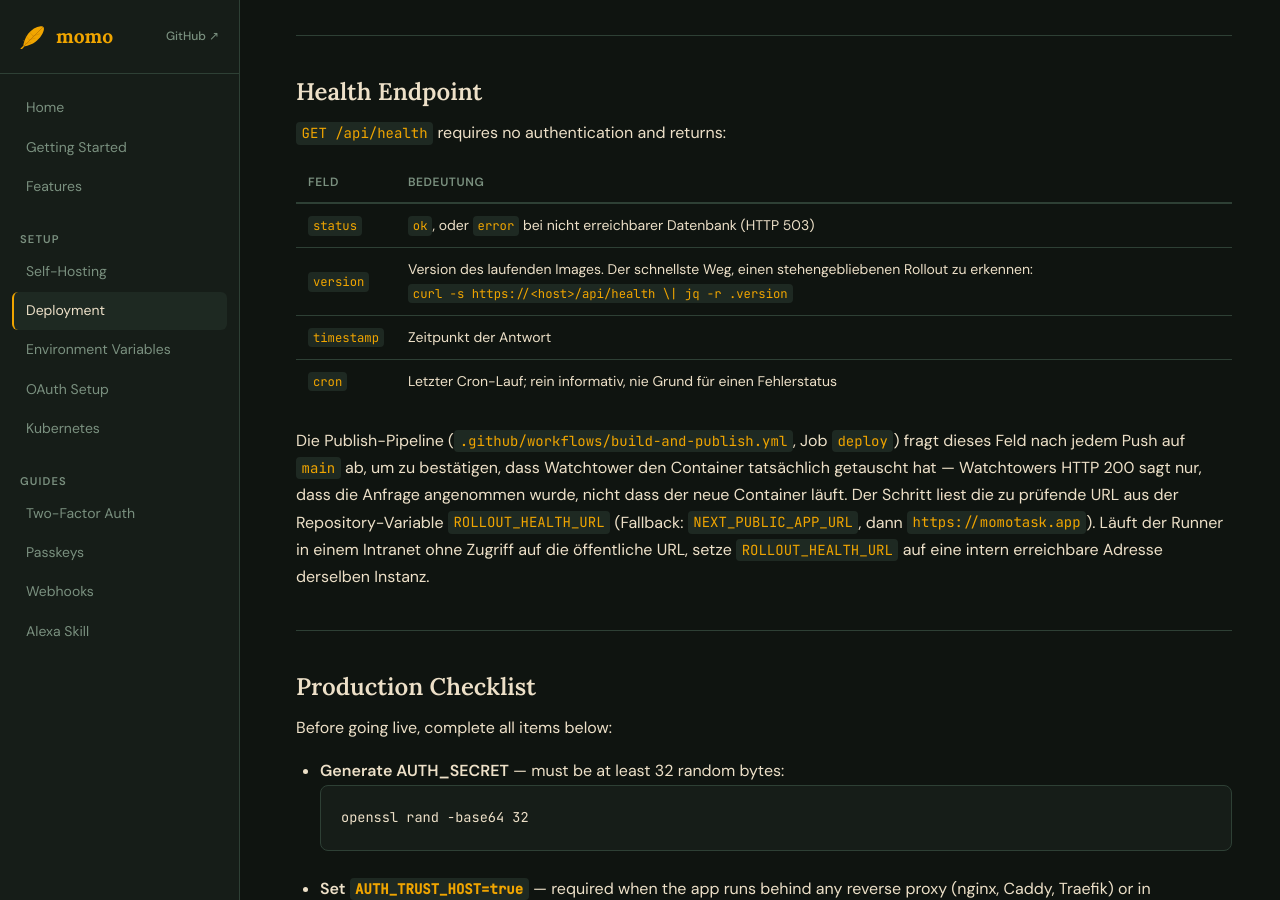
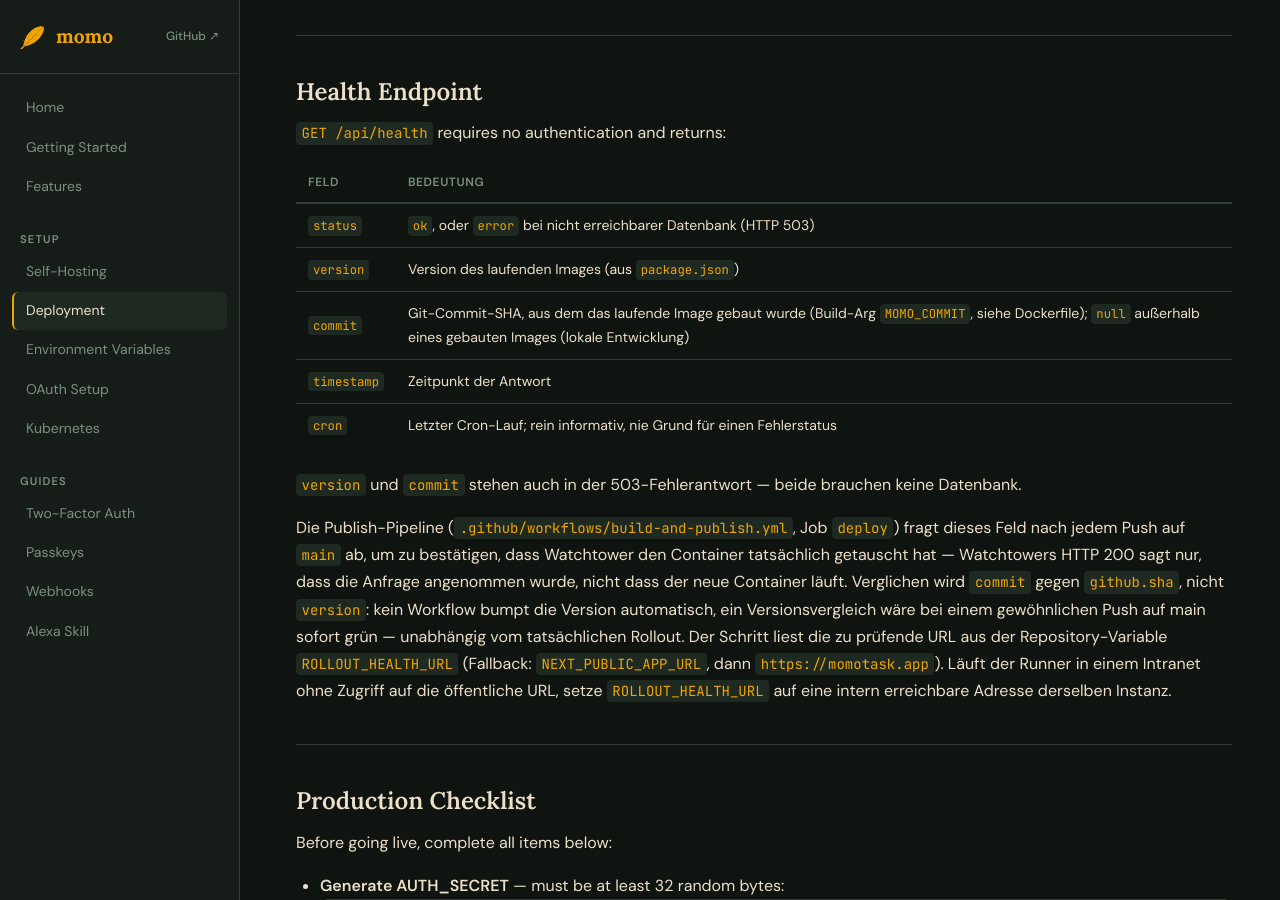
Before and after one commit to jp1337/momo, a Jekyll site: the page built from docs-site/deployment.md, in a window 1280 px wide and 900 px high, scrolled down 1846 px. Built offline with Jekyll 4.4.1, drawn with Linux system fonts in a browser that asks for light colours.

Commit message:
fix(deploy): rollout gate compares commit SHA, not a version nothing bumps
Review found the rollout-verification step compared package.json's
version against the running instance — a value no workflow bumps, so
an ordinary push to main matched on attempt 1 regardless of whether
Watchtower actually swapped the container. Bakes MOMO_COMMIT into the
image (Dockerfile runner stage, late placement so heavy stages keep
their cache), exposes it via GET /api/health (also on the 503 path,
which needs neither DB call), and compares it against github.sha
instead. Drops the unguarded raw.githubusercontent.com fetch and the
only jq call on the self-hosted runner in favor of sed; fixes a
trailing-slash URL bug and a stray sleep after the final attempt.

Also: the admin page's "unknown" state now gets the same tinted-pill
treatment as its siblings and a comment clarifying it's defence in
depth (no current producer emits it); fixes one-level-too-deep JSX
indentation left over from a prior collapse; adds fake-timer coverage
for the module cache's TTL and error-retry back-date, mutation-tested
to confirm it catches a regression; corrects CHANGELOG/deployment.md
claims that overstated reachable UpdateStatus states and predated the
commit-based gate.

Co-Authored-By: Claude Opus 5 (1M context) <noreply@anthropic.com>

```diff
--- a/docs-site/deployment.md
+++ b/docs-site/deployment.md
@@ -81,18 +81,25 @@ app:
 | Feld | Bedeutung |
 |---|---|
 | `status` | `ok`, oder `error` bei nicht erreichbarer Datenbank (HTTP 503) |
-| `version` | Version des laufenden Images. Der schnellste Weg, einen stehengebliebenen Rollout zu erkennen: `curl -s https://<host>/api/health \| jq -r .version` |
+| `version` | Version des laufenden Images (aus `package.json`) |
+| `commit` | Git-Commit-SHA, aus dem das laufende Image gebaut wurde (Build-Arg `MOMO_COMMIT`, siehe Dockerfile); `null` außerhalb eines gebauten Images (lokale Entwicklung) |
 | `timestamp` | Zeitpunkt der Antwort |
 | `cron` | Letzter Cron-Lauf; rein informativ, nie Grund für einen Fehlerstatus |
+
+`version` und `commit` stehen auch in der 503-Fehlerantwort — beide brauchen keine
+Datenbank.
 
 Die Publish-Pipeline (`.github/workflows/build-and-publish.yml`, Job `deploy`) fragt
 dieses Feld nach jedem Push auf `main` ab, um zu bestätigen, dass Watchtower den
 Container tatsächlich getauscht hat — Watchtowers HTTP 200 sagt nur, dass die
-Anfrage angenommen wurde, nicht dass der neue Container läuft. Der Schritt liest
-die zu prüfende URL aus der Repository-Variable `ROLLOUT_HEALTH_URL` (Fallback:
-`NEXT_PUBLIC_APP_URL`, dann `https://momotask.app`). Läuft der Runner in einem
-Intranet ohne Zugriff auf die öffentliche URL, setze `ROLLOUT_HEALTH_URL` auf
-eine intern erreichbare Adresse derselben Instanz.
+Anfrage angenommen wurde, nicht dass der neue Container läuft. Verglichen wird
+`commit` gegen `github.sha`, nicht `version`: kein Workflow bumpt die Version
+automatisch, ein Versionsvergleich wäre bei einem gewöhnlichen Push auf main sofort
+grün — unabhängig vom tatsächlichen Rollout. Der Schritt liest die zu prüfende URL
+aus der Repository-Variable `ROLLOUT_HEALTH_URL` (Fallback: `NEXT_PUBLIC_APP_URL`,
+dann `https://momotask.app`). Läuft der Runner in einem Intranet ohne Zugriff auf
+die öffentliche URL, setze `ROLLOUT_HEALTH_URL` auf eine intern erreichbare Adresse
+derselben Instanz.
 
 ---
 
```
Also changed, not shown: __tests__/api-misc-route.test.ts (+7 -1 lines), __tests__/update-checker.test.ts (+54 -0 lines), app/(app)/admin/page.tsx (+7 -4 lines), app/api/health/route.ts (+24 -2 lines), .github/workflows/build-and-publish.yml, CHANGELOG.md, 1 other file.
